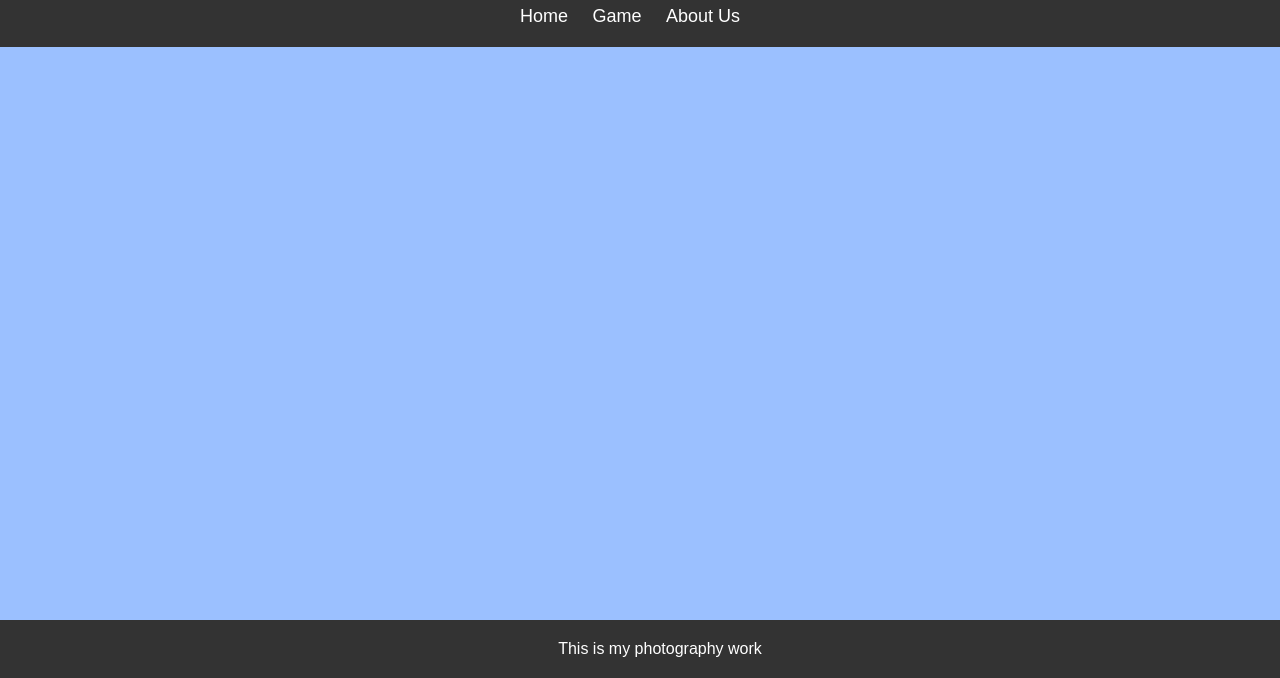
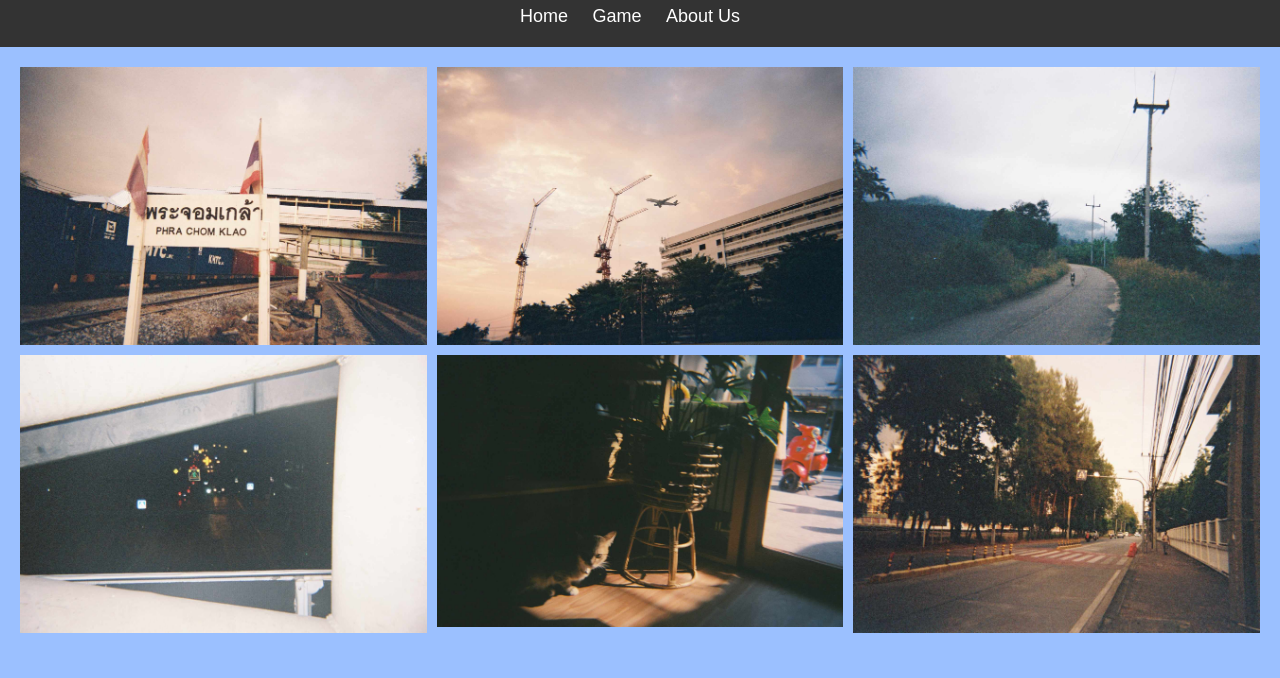
Before and after one commit to Nanapon2002/website090, a plain HTML site: page index.html in a window 1280 px wide. Shown: the part 122-800 px from the top of the page. Drawn offline with Linux system fonts and the light colour scheme.

Commit message:
update photo

```diff
--- a/css/home.css
+++ b/css/home.css
@@ -40,13 +40,17 @@ h1 {
     text-align: center;
     margin-top: 50px;
 }
+/* เพิ่มสไตล์นี้ใน css/home.css */
 
-footer {
-    background-color: #333;
-    color: #fff;
-    text-align: center;
+.gallery {
+    display: grid;
+    grid-template-columns: repeat(3, 1fr);
+    grid-gap: 10px;
     padding: 20px;
-    position: fixed;
-    bottom: 0;
+    margin: 0 auto;
+}
+
+.gallery img {
     width: 100%;
+    height: auto;
 }
--- a/index.html
+++ b/index.html
@@ -7,7 +7,7 @@
 </head>
 <body>
     <header>
-        <h1>PHOTO</h1>
+        <h1>PHOTO BY NANAPON</h1>
         <nav>
             <ul>
                 <li><a href="index.html" class="menu">Home</a></li>
@@ -16,6 +16,14 @@
             </ul>
         </nav>
     </header>
-    <footer>This is my photography work</footer>
+    <div class="gallery">
+        <img src="image/1.jpg" alt="Photo 1">
+        <img src="image/2.jpg" alt="Photo 2">
+        <img src="image/3.jpg" alt="Photo 3">
+        <img src="image/4.jpg" alt="Photo 4">
+        <img src="image/5.jpg" alt="Photo 5">
+        <img src="image/6.jpg" alt="Photo 6">
+    </div>
+
 </body>
 </html>
```
Also changed, not shown: image/5.jpg (added), image/6.jpg (added).
